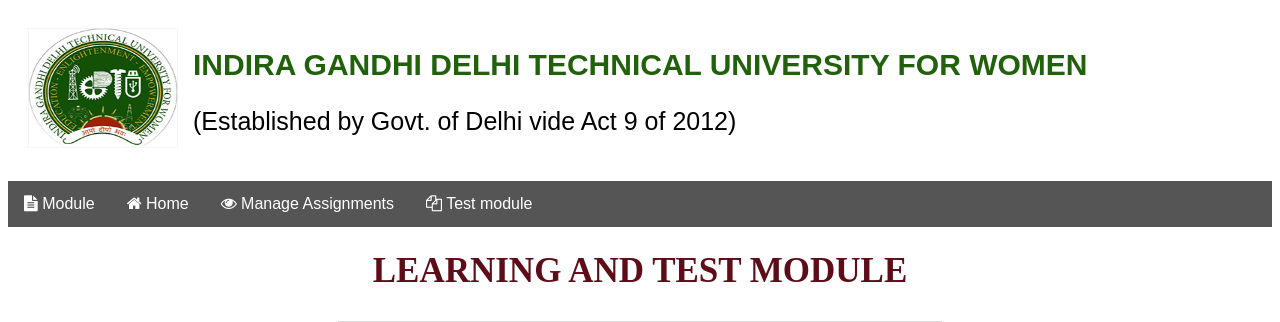
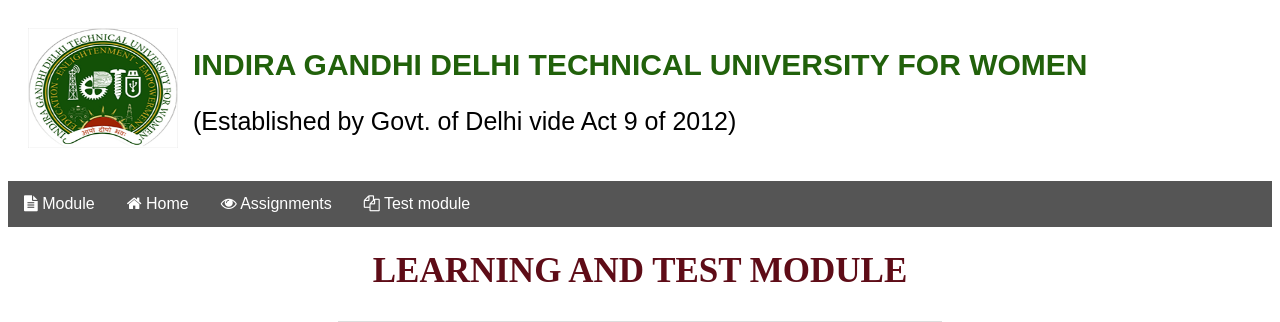
Before and after one commit to pranatimittal/ERP2, a PHP site: page /student_pages/learning_homepage.php in a window 1280 px wide. Shown: the top 322 px of the page. Run offline with PHP 8.4, Linux system fonts and the light colour scheme; a user stored in the database is signed in; data comes from the database, SQL or seed files in the repository; some libraries are stand-ins or nearby versions.

Commit message:
Update Assignment NavBar Link

```diff
--- a/student_pages/learning_homepage.php
+++ b/student_pages/learning_homepage.php
@@ -162,7 +162,7 @@ font-size:25px;
     <a class="active" href="module_page.php"><i class="fa fa-file-text" aria-hidden="true"></i> Module</a>
     <a href="learning_homepage.php"><i class="fa fa-user  fa-home"></i> Home</a>
 
-        <a href="view_ass.php"><i class="fa fa-eye" aria-hidden="true"></i> Manage Assignments </a>
+        <a href="download_resources.php"><i class="fa fa-eye" aria-hidden="true"></i>  Assignments </a>
     <a href="stu_home.php"><i class="fa fa-files-o" aria-hidden="true"></i> Test module</a>
     <a href="javascript:void(0);" class="icon" onclick="myFunction()"><i class="fa fa-bars"></i>
   </a>
```
